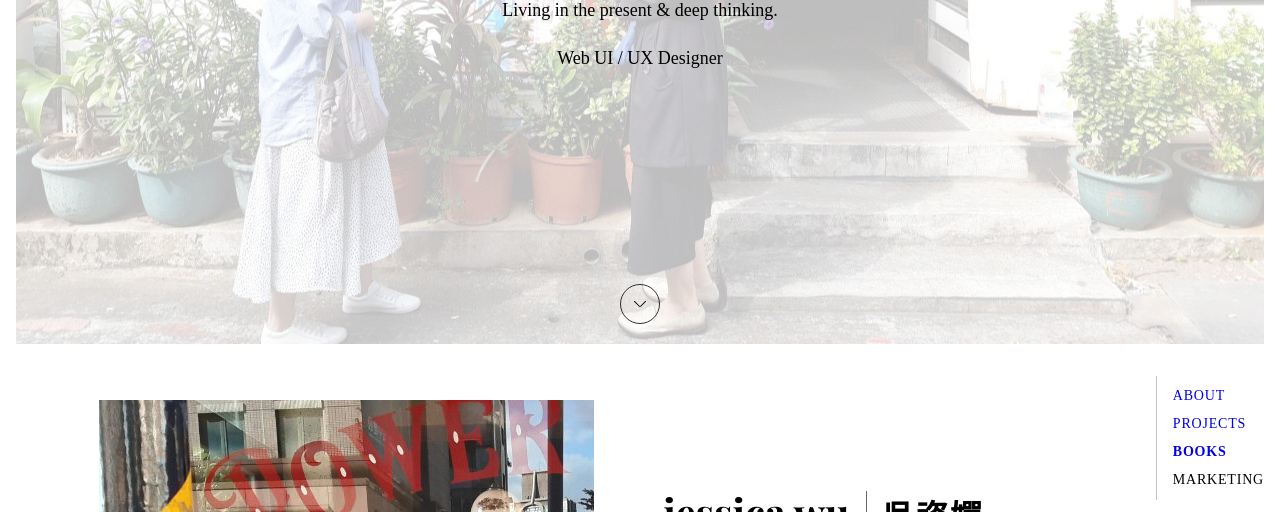
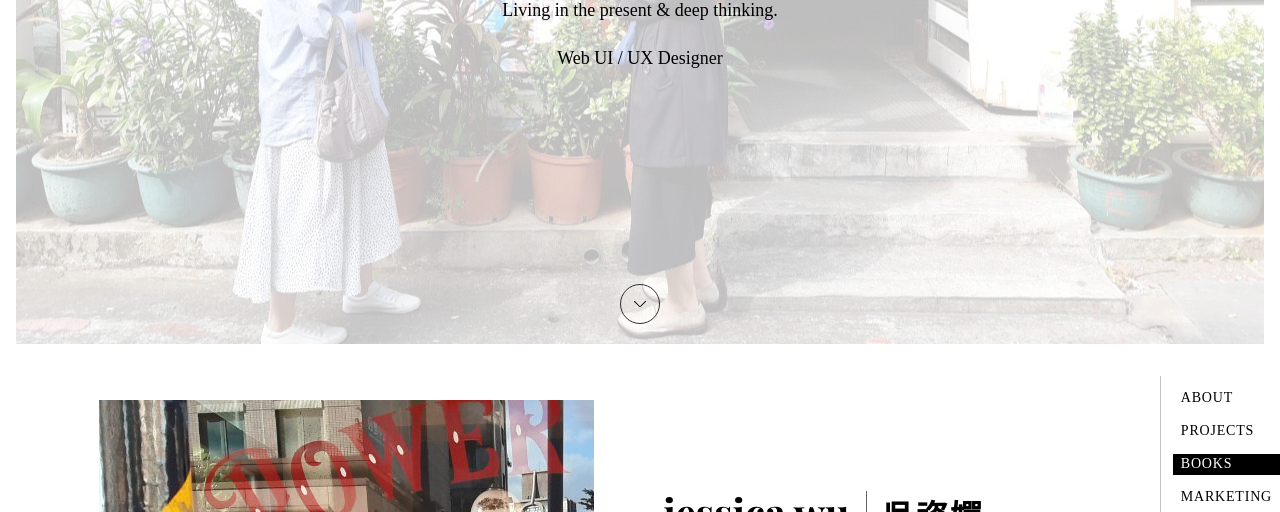
Before and after one commit to apf059/apf059.github.io, a plain HTML site: page index.html in a window 1280 px wide. Shown: the part 440-952 px from the top of the page. Drawn offline with nearby package versions, Linux system fonts and the light colour scheme; a web font is replaced by a local one.

Commit message:
Modify topnav

```diff
--- a/sass/component.scss
+++ b/sass/component.scss
@@ -220,20 +220,29 @@
 .stickyNav {
 	top: 16px;
 	right: 0;
-	padding: 0 16px;
+	padding: 0 0 0 12px;
 	z-index: 2;
 	font-size: 14px;
 	letter-spacing: 0.8px;
 	text-transform: uppercase;
 	border-left: thin solid $light-gray;
+	transition: all 1s ease-out;
 	ul {
 		list-style: none;
 		padding-left: 0;
 		margin: 0;
 		li {
 			margin: 12px 0;
+			padding: 2px 8px 3px 8px;
+			position: relative;
+			a {
+				color: $black;
+			}
 			&.active {
-				font-weight: bold;
+				background: $black;
+				a {
+					color: $white;
+				}
 			}
 		}
 	}
```
Also changed, not shown: css/component.css.
